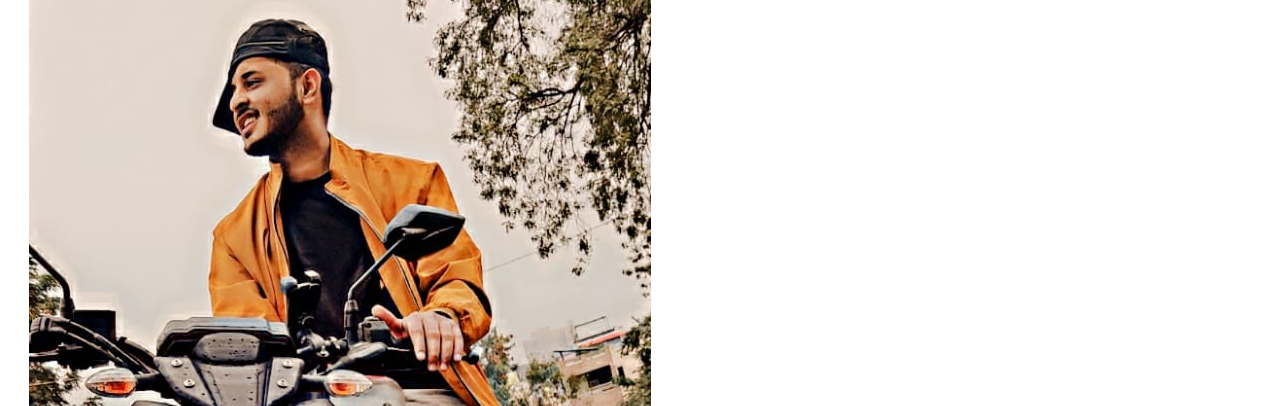
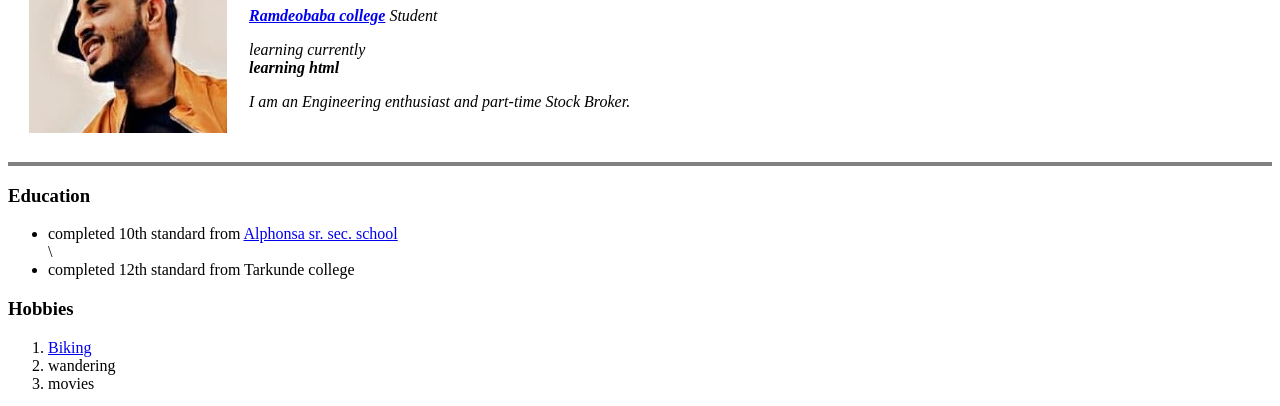
Before and after one commit to Parag0607/profile, a plain HTML site: page index.html in a window 1280 px wide. Shown: the part 103-509 px from the top of the page. Drawn offline with Linux system fonts and the light colour scheme.

Commit message:
Update index.html

```diff
--- a/index.html
+++ b/index.html
@@ -1,5 +1,3 @@
-
-
 <html lang="en" dir="ltr">
 
 <head>
@@ -10,7 +8,7 @@
 <body>
   <table cellspacing="20">
     <tr>
-      <td><img src="parag.png.jpeg" alt="Parag Kankariya's Profile"></td>
+      <td><img src="parag.jpeg" alt="Parag Kankariya's Profile"></td>
       <td>
         <h1>Parag Kankariya</h1>
         <p><i><strong><a href="http://rknec.edu/">Ramdeobaba college</a></strong> Student</< /i>
@@ -33,7 +31,7 @@
   </ul>
   <h3>Hobbies</h3>
   <ol>
-    <li><a href="parag.png.jpeg">Biking</a></li>
+    <li><a href="parag.jpeg">Biking</a></li>
     <li>wandering</li>
     <li>movies</li>
   </ol>
```
